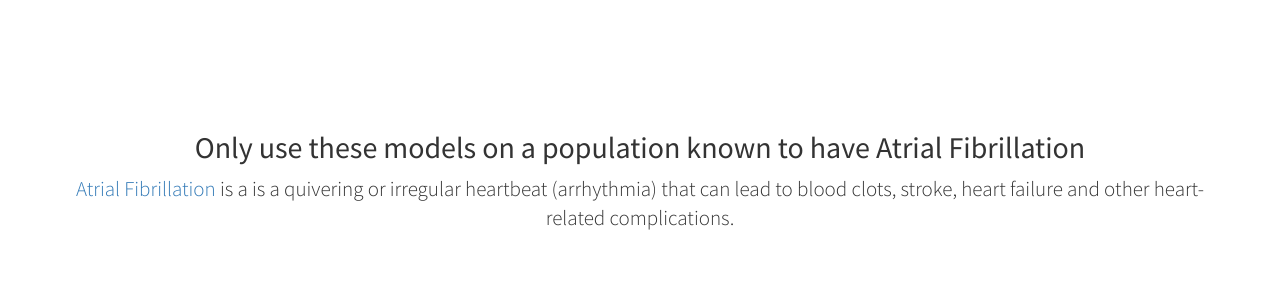
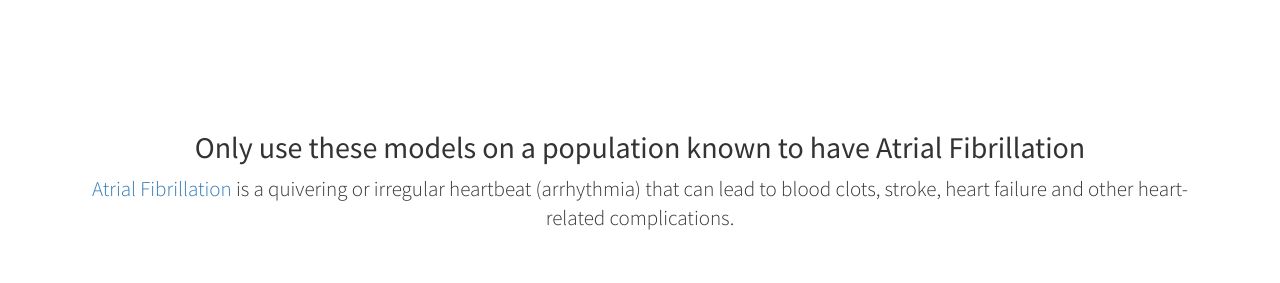
Before and after one commit to benneely/garfield_prediction_models, a plain HTML site: page shinyApps/index.html in a window 1280 px wide. Shown: the part 739-1022 px from the top of the page. Drawn offline with Linux system fonts and the light colour scheme.

Commit message:
adding time, baseline survival functions, and modifying index.html

```diff
--- a/shinyApps/index.html
+++ b/shinyApps/index.html
@@ -74,7 +74,7 @@
             <div class="row">
                 <div class="col-lg-12 text-center">
                     <h2>Only use these models on a population known to have Atrial Fibrillation</h2>
-                    <p class="lead"><a target="_blank" href="http://www.heart.org/HEARTORG/Conditions/Arrhythmia/AboutArrhythmia/What-is-Atrial-Fibrillation-AFib-or-AF_UCM_423748_Article.jsp#.V7dbpFerVUM">Atrial Fibrillation</a> is a is a quivering or irregular heartbeat (arrhythmia) that can lead to blood clots, stroke, heart failure and other heart-related complications.</p>
+                    <p class="lead"><a target="_blank" href="http://www.heart.org/HEARTORG/Conditions/Arrhythmia/AboutArrhythmia/What-is-Atrial-Fibrillation-AFib-or-AF_UCM_423748_Article.jsp#.V7dbpFerVUM">Atrial Fibrillation</a> is a quivering or irregular heartbeat (arrhythmia) that can lead to blood clots, stroke, heart failure and other heart-related complications.</p>
                 </div>
             </div>
             <!-- /.row -->
```
Also changed, not shown: 13 other files.
